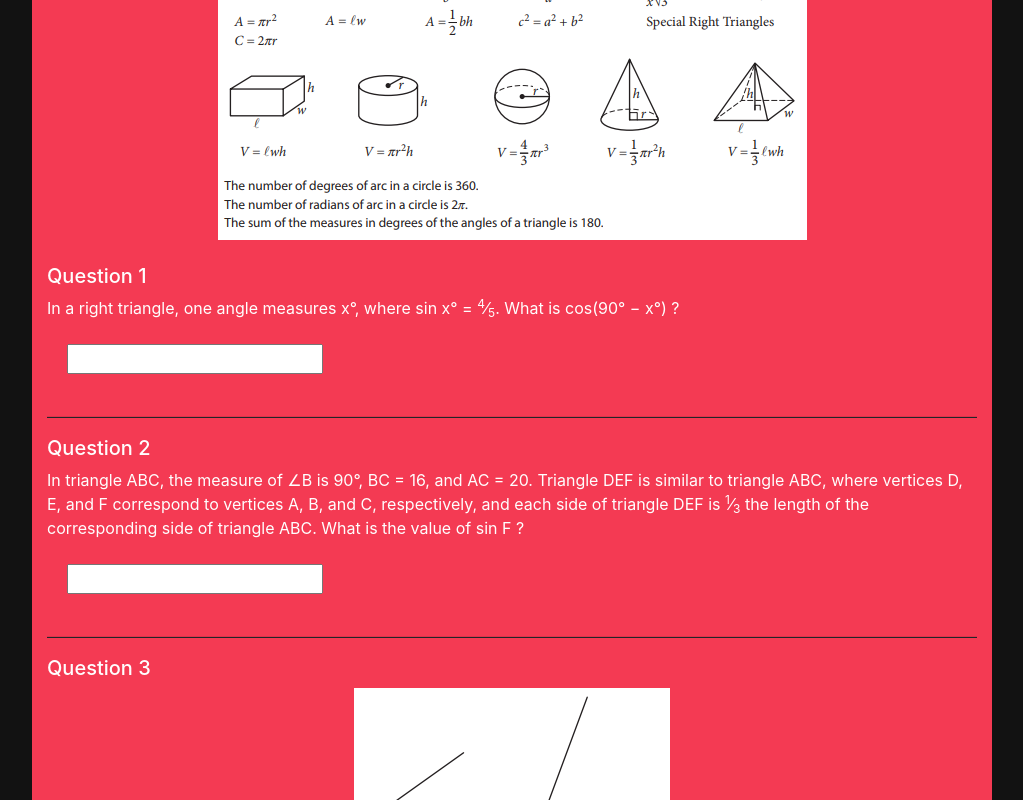
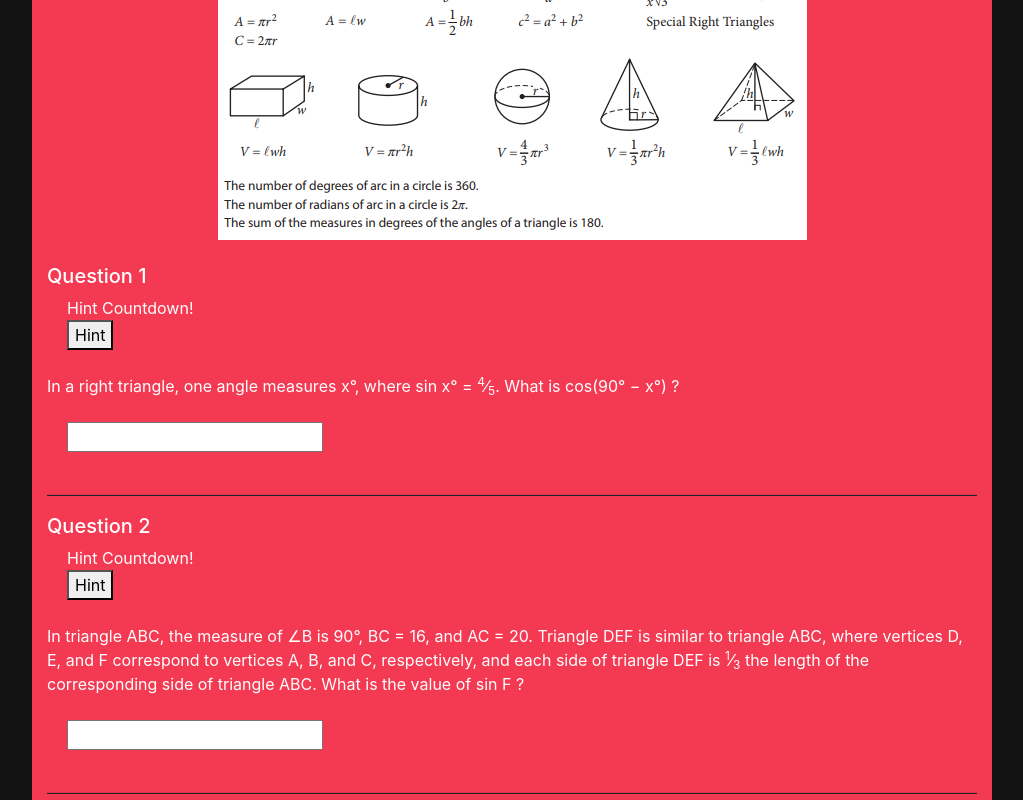
Before and after one commit to SaadAAkhtar/SaadAAkhtar.github.io, a plain HTML site: page webpages/trigonometry/trigonometry-practicequestions.html in a window 1280 px wide. Shown: the part 420-1220 px from the top of the page, without its empty margins (128-1151 px from the left). Drawn offline with Linux system fonts and the light colour scheme.

Commit message:
Hint system created and working. Just need to add it to all relevant webpages.

```diff
--- a/js/trigonometry.js
+++ b/js/trigonometry.js
@@ -41,3 +41,40 @@ function check(){
 	document.getElementById("number_correct").innerHTML = "You got " + correct + " correct!";
 
 }
+
+var myTimer;
+	function clock(elem, elem2) {
+		myTimer = setInterval(myClock, 1000);
+
+		if (elem2 > 5 && elem2 <= 10) {
+			var c = 61 + (10 * elem2);
+		}else if (elem2 > 10 && elem2 <= 25) {
+			var c = 61 + (15 * elem2);
+		}else if (elem2 > 25) {
+			var c = 61 + (20 * elem2);
+		}else {
+			var c = 91;
+		}
+
+		function myClock() {
+			if (elem.id == "hintbutton1") {
+				document.getElementById("hintbutton1").disabled = true;
+				document.getElementById("countdown1").innerHTML = --c;
+				if (c == 0) {
+					document.getElementById("hint1").style.visibility = "visible";
+					document.getElementById("hint1result").innerHTML = "The complementary angle theorem is applicable here.";
+					clearInterval(myTimer);
+				}
+			}
+
+			if (elem.id == "hintbutton2") {
+				document.getElementById("hintbutton2").disabled = true;
+				document.getElementById("countdown2").innerHTML = --c;
+				if (c == 0) {
+					document.getElementById("hint2").style.visibility = "visible";
+					document.getElementById("hint2result").innerHTML = "As vertex F corresponds to vertex C, the two angle measures are equal.";
+					clearInterval(myTimer);
+				}
+			}
+		}
+	}
--- a/webpages/trigonometry/trigonometry-practicequestions.html
+++ b/webpages/trigonometry/trigonometry-practicequestions.html
@@ -18,6 +18,15 @@
   	<br>
 
   	<div class="container rounded">
+		<!-- ADDED STUFF HERE!!! -->
+		<script type="text/javascript">
+		var clicks = 0;
+		function onClick() {
+			clicks += 1;
+			document.getElementById("clicks").innerHTML = clicks;
+		};
+		</script>
+
 		<h3><font color = "#FEFEFE">Trigonometry Practice Questions</font></h3>
 		<hr>
 
@@ -30,6 +39,15 @@
 		<form id = "trigonometrypractice" name = "trigonometrypractice">
 
 			<h5><font color = "#FEFEFE">Question 1</font></h5>
+			<!--<p>Clicks: <a id="clicks">0</a></p>-->
+			<font color = "#FEFEFE">
+			<p style="margin-left: 20px" id="countdown1">Hint Countdown!</p>
+			<div id = "hint1"><p style="margin-left: 20px" id = "hint1result"></p></div>
+			<p style="margin-left: 20px">
+			<button type='button' id="hintbutton1" onclick="clock(hintbutton1, clicks); onClick(); document.getElementById('countdown1').innerHTML='Hint Countdown!';">Hint</button>
+			</p>
+			</font>
+			<br>
 			<p><font color = "#FEFEFE">In a right triangle, one angle measures x°, where sin x° = <sup>4</sup>&frasl;<sub>5</sub>. What is cos(90° − x°) ?</font></p>
 			<br>
 			<p style="margin-left: 20px"><input id = "textbox" type="text" name = "Trigonometry1"></p>
@@ -37,6 +55,14 @@
 			<hr>
 
 			<h5><font color = "#FEFEFE">Question 2</font></h5>
+			<font color = "#FEFEFE">
+			<p style="margin-left: 20px" id="countdown2">Hint Countdown!</p>
+			<div id = "hint2"><p style="margin-left: 20px" id = "hint2result"></p></div>
+			<p style="margin-left: 20px">
+			<button type='button' id="hintbutton2" onclick="clock(hintbutton2, clicks); onClick(); document.getElementById('countdown2').innerHTML='Hint Countdown!';">Hint</button>
+			</p>
+			</font>
+			<br>
 			<p><font color = "#FEFEFE">In triangle ABC, the measure of ∠B is 90°, BC = 16, and AC = 20. Triangle DEF is similar to triangle ABC, where vertices D, E, and F
 			correspond to vertices A, B, and C, respectively, and each side of triangle DEF is <sup>1</sup>&frasl;<sub>3</sub> the length of the corresponding side of triangle
 			ABC. What is the value of sin F ?</font></p>
```
